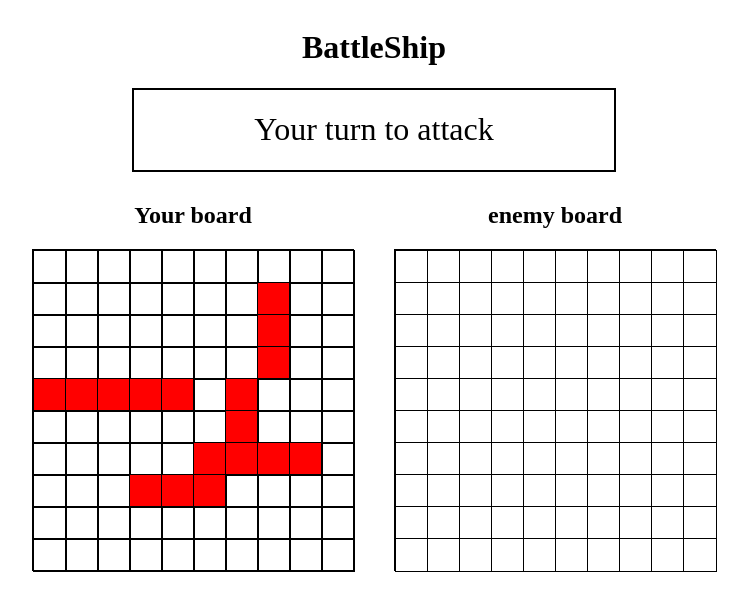
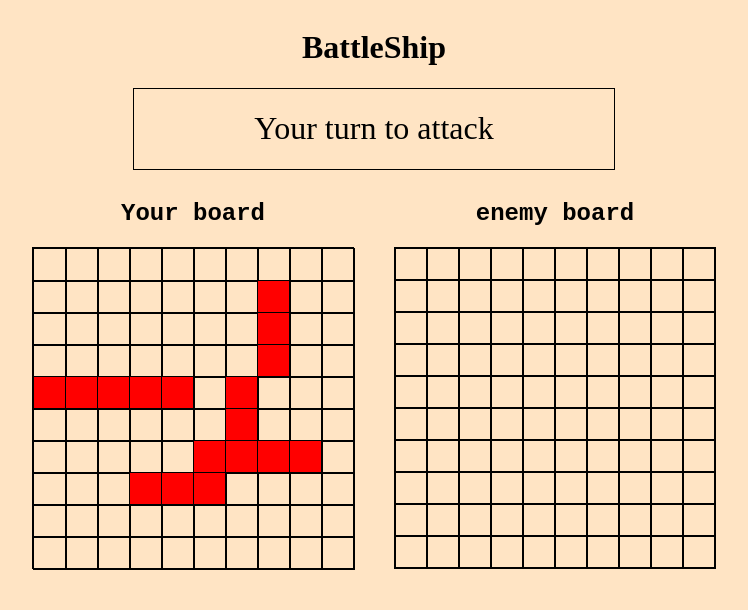
Before and after one commit to Yusef-H/battleship, a website built with webpack: page dist/index.html in a window 1280 px wide. Shown: the whole page, without its empty margins (266-1014 px from the left). Built offline with nearby package versions, Linux system fonts and the light colour scheme.

Commit message:
improve styling and fix bugs

```diff
--- a/src/dom.js
+++ b/src/dom.js
@@ -35,21 +35,24 @@ const Dom = (() =>  {
             for(let y = 0; y < fleet[0].length; y++){
                 let index = getCellIdxFromCords(x, y);
                 let board = caller == 'player' ? board1 : board2;
+                let ship = fleet[x][y];
                 const cells = Array.from(board.children);
-                if(fleet[x][y] != null && fleet[x][y] != 'Missed' && fleet[x][y] != 'Hit'){
+                if(ship != null && ship != 'Missed' && ship != 'Hit'){
                     if(caller !== 'computer')
                         cells[index].style = "background-color: red;";
                 }
-                if(fleet[x][y] == 'Hit'){
-                    cells[index].style = "background-color: green;"
+                if(ship == 'Hit'){
+                    cells[index].style = "background-color: red;"
+                    cells[index].innerHTML = 'X';
                 }
-                if(fleet[x][y] == 'Missed'){
-                    cells[index].style = "background-color: blue;"
+                if(ship == 'Missed'){
+                    cells[index].innerHTML = '&middot';
                 }
 
             }
         }
     }
+
 
     function getCellIdxFromCords(x, y){
         return x*10 + y;
--- a/src/style.css
+++ b/src/style.css
@@ -2,6 +2,7 @@ body{
     display: flex;
     align-items: center;
     flex-direction: column;
+    background-color: bisque;
 }
 
 #boards-container{
@@ -10,7 +11,8 @@ body{
     flex-wrap: wrap;
     padding: 10px;
     gap: 40px;
-
+    font-size: 1rem;
+    font-family: 'Courier New', Courier, monospace;
 }
 
 #boards-container > div{
@@ -21,7 +23,7 @@ body{
 
 #board1, #board2{
     display: grid;
-    border: 1px solid rgb(0, 0, 0);
+    border: 1px solid black;
     grid-template-columns: repeat(10, 1fr);
     grid-template-rows: repeat(10, 1fr);
     width: 100%;
@@ -30,8 +32,12 @@ body{
     height: clamp(300px, 40vmin, 1200px);
 }
 
-#board1 div, #board2 div{
-    border: 1px solid black; /* Add border to each cell */
+
+#board1 div{
+    border: 1px solid black;
+    display: flex;
+    justify-content: center;
+    align-items: center;
     height: 100%;
     width: 100%;
 }
@@ -44,7 +50,7 @@ body{
 #msg-board{
     width: clamp(200px, 60vmin, 550px);
     height: 80px;
-    border: 2px solid black;
+    border: 1px solid black;
     display: flex;
     justify-content: center;
     align-items: center;
@@ -53,5 +59,10 @@ body{
 }
 
 .invisible{
-    background-color: white;
+    display: flex;
+    justify-content: center;
+    align-items: center;
+    border: 1px solid black;
+    background-color: bisque;
+    background-clip: padding-box;
 }
```
Also changed, not shown: src/factories/gameboard.js (+2 -8 lines), dist/main.js.
